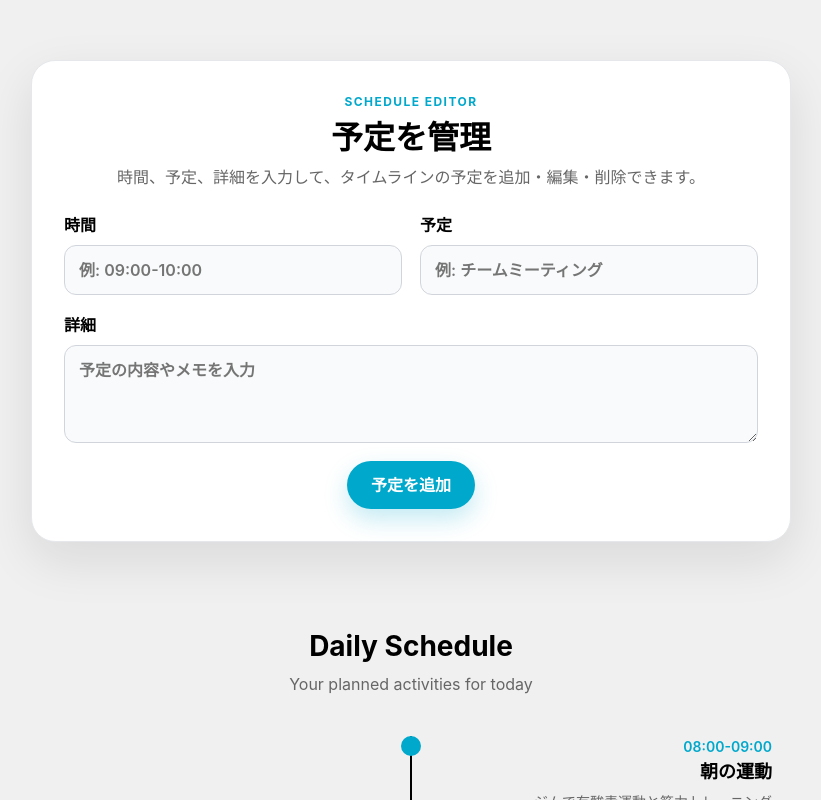
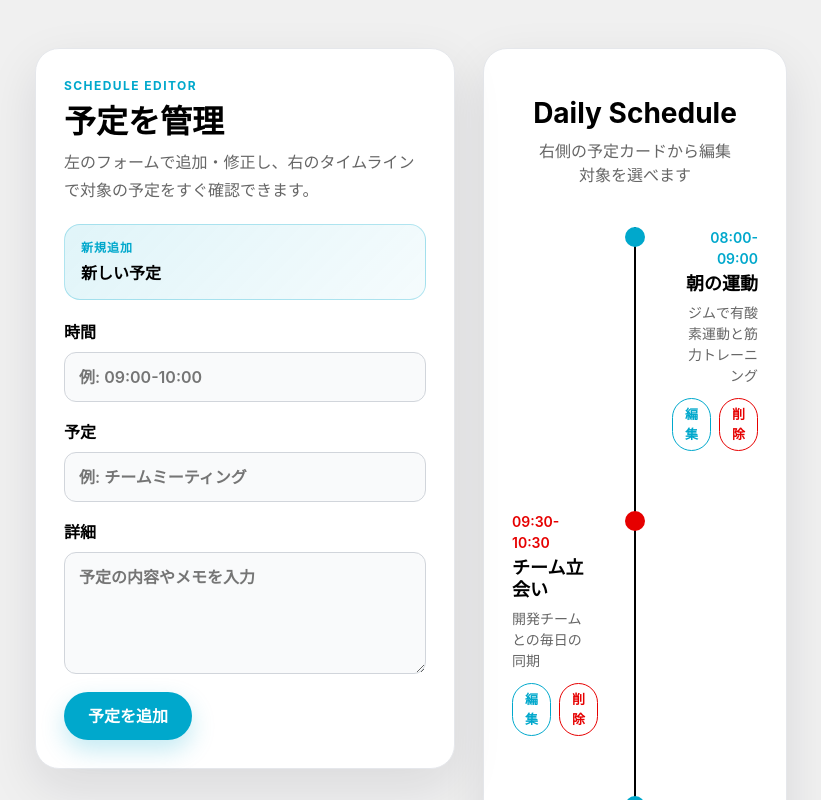
Before and after one commit to techtech0521/schedule-timeline, a React (Vite) app: page / in a window 1280 px wide. Shown: the top 800 px of the page, without its empty margins (229-1050 px from the left). Built offline with nearby package versions, Linux system fonts and the light colour scheme.

Commit message:
Improve schedule editor layout

```diff
--- a/src/App.css
+++ b/src/App.css
@@ -5,27 +5,39 @@
 
 .container {
   min-height: 100vh;
-  display: flex;
-  flex-direction: column;
-  justify-content: center;
-  align-items: center;
-  padding-top: 60px;
-  padding-bottom: 60px;
+  padding: 48px 24px;
 }
 
-.schedule-editor {
-  width: min(100%, var(--container-max-width));
-  margin-bottom: 48px;
-  padding: 32px;
+.planner-workspace {
+  display: grid;
+  grid-template-columns: minmax(320px, 420px) minmax(0, 1fr);
+  gap: 28px;
+  align-items: start;
+  width: min(100%, 1180px);
+  margin: 0 auto;
+}
+
+.schedule-editor,
+.timeline-panel {
   border: 1px solid #e5e7eb;
   border-radius: 24px;
   background: #ffffff;
   box-shadow: 0 18px 50px rgb(15 23 42 / 10%);
 }
 
+.schedule-editor {
+  position: sticky;
+  top: 24px;
+  padding: 28px;
+}
+
+.timeline-panel {
+  min-width: 0;
+  padding: 8px 28px 20px;
+}
+
 .editor-header {
-  margin-bottom: 24px;
-  text-align: center;
+  margin-bottom: 20px;
 }
 
 .editor-kicker {
@@ -46,11 +58,42 @@
 .editor-header p:last-child {
   margin: 0;
   color: var(--text-secondary);
+  line-height: 1.7;
+}
+
+.editor-mode {
+  display: flex;
+  flex-direction: column;
+  gap: 4px;
+  margin-bottom: 20px;
+  padding: 14px 16px;
+  border: 1px solid rgb(0 168 204 / 28%);
+  border-radius: 16px;
+  background: linear-gradient(135deg, rgb(0 168 204 / 12%), rgb(0 168 204 / 4%));
+}
+
+.editor-mode span {
+  color: var(--node-blue);
+  font-size: 12px;
+  font-weight: 700;
+  letter-spacing: 0.08em;
+}
+
+.editor-mode strong {
+  color: var(--text-primary);
+}
+
+.editor-mode.editing {
+  border-color: rgb(230 0 0 / 24%);
+  background: linear-gradient(135deg, rgb(230 0 0 / 10%), rgb(230 0 0 / 3%));
+}
+
+.editor-mode.editing span {
+  color: var(--node-red);
 }
 
 .schedule-form {
   display: grid;
-  grid-template-columns: repeat(2, minmax(0, 1fr));
   gap: 18px;
 }
 
@@ -60,11 +103,6 @@
   gap: 8px;
   color: var(--text-primary);
   font-weight: 600;
-}
-
-.form-field-full,
-.form-actions {
-  grid-column: 1 / -1;
 }
 
 .form-field input,
@@ -96,7 +134,6 @@
   display: flex;
   flex-wrap: wrap;
   gap: 12px;
-  justify-content: center;
 }
 
 .primary-button,
@@ -128,26 +165,29 @@
   transform: translateY(-1px);
 }
 
-@media (max-width: 768px) {
+.form-error {
+  margin: 0;
+  color: var(--node-red);
+  font-weight: 700;
+}
+
+@media (max-width: 900px) {
   .container {
-    align-items: stretch;
-    padding-right: 20px;
-    padding-left: 20px;
+    padding: 28px 20px;
+  }
+
+  .planner-workspace {
+    grid-template-columns: 1fr;
   }
 
   .schedule-editor {
-    padding: 24px;
-  }
-
-  .schedule-form {
-    grid-template-columns: 1fr;
+    position: static;
   }
 }
 
-.form-error {
-  grid-column: 1 / -1;
-  margin: 0;
-  color: var(--node-red);
-  font-weight: 700;
-  text-align: center;
+@media (max-width: 768px) {
+  .schedule-editor,
+  .timeline-panel {
+    padding: 24px;
+  }
 }
--- a/src/App.tsx
+++ b/src/App.tsx
@@ -41,6 +41,10 @@ function App() {
   const sortedEvents = useMemo(() => {
     return [...events].sort((a, b) => a.time.localeCompare(b.time, 'ja'));
   }, [events]);
+
+  const editingEvent = useMemo(() => {
+    return events.find((event) => event.id === editingId) ?? null;
+  }, [editingId, events]);
 
   const resetForm = () => {
     setForm(emptyForm);
@@ -108,11 +112,19 @@ function App() {
 
   return (
     <div className="container">
+      <div className="planner-workspace">
         <section className="schedule-editor" aria-labelledby="schedule-editor-title">
           <div className="editor-header">
             <p className="editor-kicker">Schedule Editor</p>
             <h1 id="schedule-editor-title">予定を管理</h1>
-          <p>時間、予定、詳細を入力して、タイムラインの予定を追加・編集・削除できます。</p>
+            <p>
+              左のフォームで追加・修正し、右のタイムラインで対象の予定をすぐ確認できます。
+            </p>
+          </div>
+
+          <div className={isEditing ? 'editor-mode editing' : 'editor-mode'}>
+            <span>{isEditing ? '編集中' : '新規追加'}</span>
+            <strong>{editingEvent ? `${editingEvent.time} ${editingEvent.title}` : '新しい予定'}</strong>
           </div>
 
           <form className="schedule-form" onSubmit={handleSubmit} noValidate>
@@ -144,7 +156,7 @@ function App() {
                 value={form.description}
                 onChange={(event) => setForm({ ...form, description: event.target.value })}
                 placeholder="予定の内容やメモを入力"
-              rows={3}
+                rows={4}
               />
             </label>
 
@@ -167,14 +179,18 @@ function App() {
           </form>
         </section>
 
+        <div className="timeline-panel">
           <Timeline
             events={sortedEvents}
             title="Daily Schedule"
-        subtitle="Your planned activities for today"
+            subtitle="右側の予定カードから編集対象を選べます"
             showFooter={true}
             onEdit={handleEdit}
             onDelete={handleDelete}
+            activeEventId={editingId}
           />
+        </div>
+      </div>
     </div>
   );
 }
--- a/src/components/timeline/Timeline.module.css
+++ b/src/components/timeline/Timeline.module.css
@@ -288,3 +288,31 @@
     justify-content: flex-start !important;
   }
 }
+
+.activeItem .node {
+  box-shadow: 0 0 0 8px rgb(0 168 204 / 14%);
+}
+
+.activeContent {
+  margin: -14px;
+  padding: 14px;
+  border: 2px solid rgb(0 168 204 / 36%);
+  border-radius: 18px;
+  background: #ffffff;
+  box-shadow: 0 14px 32px rgb(15 23 42 / 10%);
+}
+
+.editingBadge {
+  display: inline-flex;
+  margin-bottom: 10px;
+  border-radius: 999px;
+  padding: 4px 10px;
+  color: #ffffff;
+  font-size: 12px;
+  font-weight: 700;
+  background: var(--node-blue);
+}
+
+.contentWrapper.right .editingBadge {
+  align-self: flex-end;
+}
--- a/src/components/timeline/Timeline.tsx
+++ b/src/components/timeline/Timeline.tsx
@@ -26,6 +26,7 @@ export const Timeline: React.FC<TimelineProps> = ({
   showFooter = false,
   onEdit,
   onDelete,
+  activeEventId,
 }) => {
   // Determine node color based on index (even = blue, odd = red)
   const getNodeColor = (index: number): NodeColor => {
@@ -64,6 +65,7 @@ export const Timeline: React.FC<TimelineProps> = ({
             position={position}
             onEdit={onEdit}
             onDelete={onDelete}
+            isActive={event.id === activeEventId}
           />
         );
       })}
--- a/src/components/timeline/TimelineItem.tsx
+++ b/src/components/timeline/TimelineItem.tsx
@@ -20,13 +20,21 @@ export const TimelineItem: React.FC<TimelineItemProps> = ({
   position,
   onEdit,
   onDelete,
+  isActive = false,
 }) => {
-  const itemClass = [styles.item, styles[position]].join(' ');
-  const contentWrapperClass = [styles.contentWrapper, styles[position]].join(' ');
+  const itemClass = [styles.item, styles[position], isActive ? styles.activeItem : ''].join(' ').trim();
+  const contentWrapperClass = [
+    styles.contentWrapper,
+    styles[position],
+    isActive ? styles.activeContent : '',
+  ]
+    .join(' ')
+    .trim();
 
   return (
-    <article className={itemClass}>
+    <article className={itemClass} aria-current={isActive ? 'true' : undefined}>
       <div className={contentWrapperClass}>
+        {isActive && <span className={styles.editingBadge}>この予定を編集中</span>}
         <TimelineContent
           time={event.time}
           title={event.title}
--- a/src/types/schedule.types.ts
+++ b/src/types/schedule.types.ts
@@ -78,6 +78,8 @@ export interface TimelineProps {
   onEdit?: (event: ScheduleEvent) => void;
   /** Handler called when the user wants to delete an event */
   onDelete?: (id: string) => void;
+  /** Event currently loaded in the editor */
+  activeEventId?: string | null;
 }
 
 /**
@@ -94,6 +96,8 @@ export interface TimelineItemProps {
   onEdit?: (event: ScheduleEvent) => void;
   /** Handler called when the user wants to delete this event */
   onDelete?: (id: string) => void;
+  /** Whether this event is currently loaded in the editor */
+  isActive?: boolean;
 }
 
 /**
```
Lines whose indentation alone changed are shown as unchanged.
